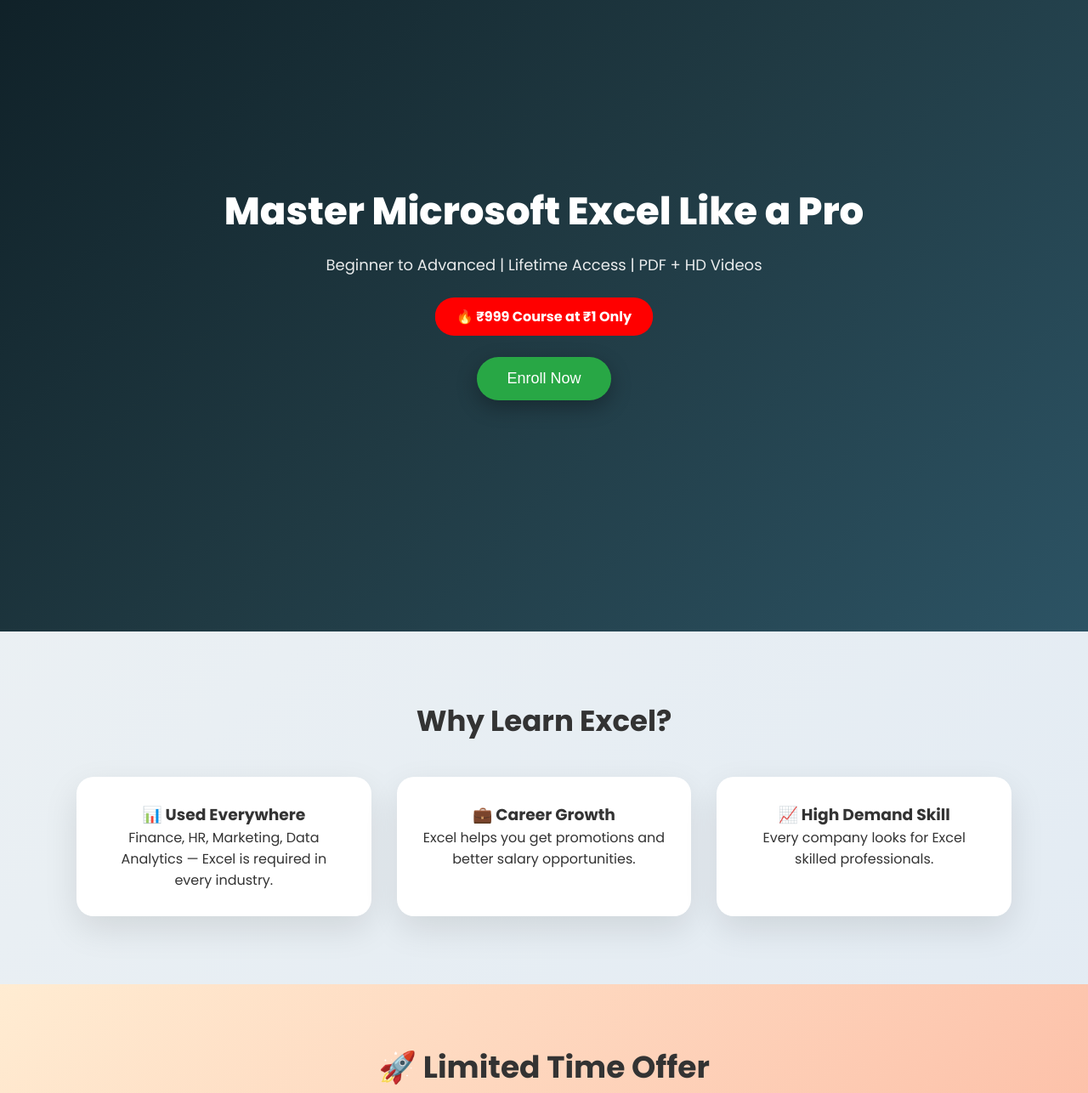
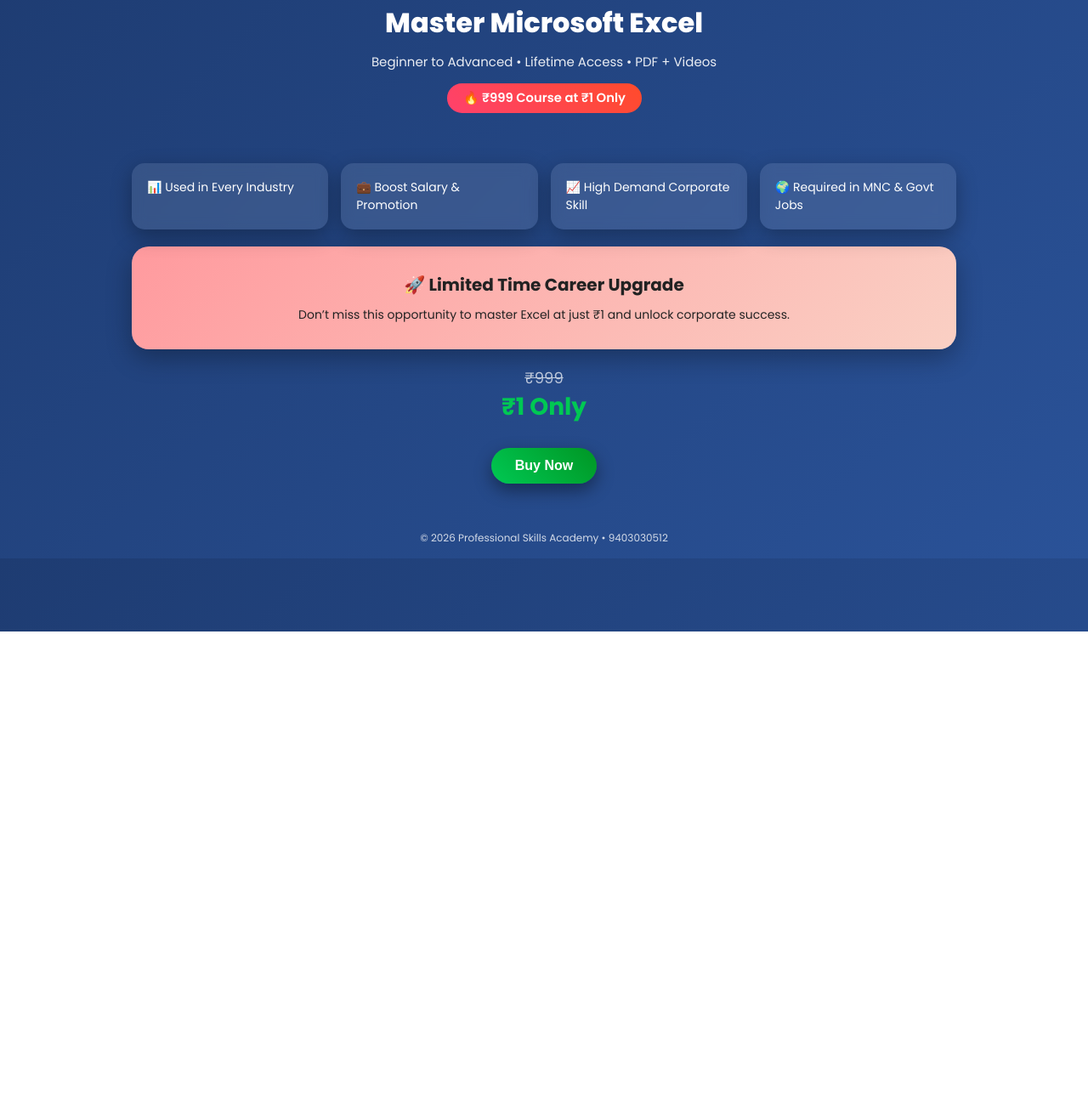
Before and after one commit to pavanwanjari/Course_V4_shubham, a plain HTML site: page index.html in a window 1280 px wide. Shown: the part 57-1343 px from the top of the page at 85% size. After the commit the page ends 800 px from the top, so only its background shows below. Drawn offline with Linux system fonts and the light colour scheme.

Commit message:
Update index.html

```diff
--- a/index.html
+++ b/index.html
@@ -3,250 +3,177 @@
 <head>
 <meta charset="UTF-8">
 <meta name="viewport" content="width=device-width, initial-scale=1.0">
-<title>Professional Skills Academy - Excel Mastery</title>
+<title>Excel Mastery ₹1 Offer</title>
 
-<!-- SEO -->
-<meta name="description" content="Master Microsoft Excel at just ₹1. Beginner to Advanced with lifetime access. Limited offer.">
-
-<!-- Google Font -->
 <link href="https://fonts.googleapis.com/css2?family=Poppins:wght@400;600;700;800&display=swap" rel="stylesheet">
 
 <style>
 *{margin:0;padding:0;box-sizing:border-box;}
+
 body{
 font-family:'Poppins',sans-serif;
-background:linear-gradient(135deg,#eef2f3,#dfe9f3);
-color:#333;
+background:linear-gradient(135deg,#1e3c72,#2a5298);
+color:#fff;
 overflow-x:hidden;
 }
 
-/* HERO SECTION */
+/* HERO */
 .hero{
-height:100vh;
-display:flex;
-flex-direction:column;
-justify-content:center;
-align-items:center;
+padding:60px 15px 40px;
 text-align:center;
-background:linear-gradient(135deg,#0f2027,#203a43,#2c5364);
-color:white;
-padding:20px;
 }
 
 .hero h1{
-font-size:45px;
+font-size:32px;
 font-weight:800;
-margin-bottom:15px;
-animation:slideDown 1.2s ease;
+margin-bottom:10px;
 }
 
 .hero p{
-font-size:18px;
-margin-bottom:25px;
+font-size:15px;
 opacity:0.9;
-animation:fadeIn 2s ease;
+margin-bottom:15px;
 }
 
-.offer-badge{
-background:red;
-padding:10px 25px;
+.offer{
+display:inline-block;
+background:linear-gradient(45deg,#ff416c,#ff4b2b);
+padding:6px 18px;
 border-radius:30px;
-font-weight:700;
+font-size:14px;
+font-weight:600;
 animation:pulse 1.5s infinite;
 }
 
 @keyframes pulse{
 0%{transform:scale(1);}
-50%{transform:scale(1.07);}
+50%{transform:scale(1.06);}
 100%{transform:scale(1);}
 }
 
-@keyframes slideDown{
-from{transform:translateY(-40px);opacity:0;}
-to{transform:translateY(0);opacity:1;}
+/* CARD CONTAINER */
+.container{
+max-width:1000px;
+margin:auto;
+padding:20px 15px;
 }
 
-@keyframes fadeIn{
-from{opacity:0;}
-to{opacity:1;}
+.grid{
+display:grid;
+grid-template-columns:repeat(auto-fit,minmax(220px,1fr));
+gap:15px;
 }
+
+.card{
+background:rgba(255,255,255,0.1);
+backdrop-filter:blur(8px);
+padding:18px;
+border-radius:15px;
+box-shadow:0 8px 25px rgba(0,0,0,0.3);
+transition:0.3s;
+font-size:14px;
+}
+
+.card:hover{
+transform:translateY(-5px);
+background:rgba(255,255,255,0.15);
+}
+
+/* AD SECTION */
+.ad{
+background:linear-gradient(135deg,#ff9a9e,#fad0c4);
+color:#222;
+padding:30px 15px;
+border-radius:20px;
+text-align:center;
+margin:20px auto;
+box-shadow:0 10px 30px rgba(0,0,0,0.3);
+}
+
+.ad h2{
+font-size:20px;
+margin-bottom:10px;
+}
+
+.ad p{
+font-size:14px;
+}
+
+/* PRICE */
+.price{
+margin:15px 0;
+font-size:18px;
+}
+
+.price del{opacity:0.7;}
+.price strong{font-size:28px;color:#00c853;}
 
 /* BUTTON */
 .btn{
-margin-top:25px;
-padding:15px 35px;
-background:#28a745;
-color:white;
+margin-top:12px;
+padding:12px 28px;
 border:none;
 border-radius:40px;
-font-size:18px;
+background:linear-gradient(45deg,#00c853,#009624);
+color:white;
+font-size:16px;
+font-weight:600;
 cursor:pointer;
-box-shadow:0 8px 25px rgba(0,0,0,0.3);
-transition:0.4s;
-}
-.btn:hover{
-transform:translateY(-5px) scale(1.05);
-box-shadow:0 15px 35px rgba(0,0,0,0.4);
-background:#218838;
+box-shadow:0 8px 20px rgba(0,0,0,0.4);
+transition:0.3s;
 }
 
-/* SECTION */
-.section{
-padding:80px 20px;
-text-align:center;
-}
-
-.section h2{
-font-size:34px;
-margin-bottom:40px;
-position:relative;
-}
-
-/* CARD GRID */
-.grid{
-display:grid;
-grid-template-columns:repeat(auto-fit,minmax(250px,1fr));
-gap:30px;
-max-width:1100px;
-margin:auto;
-}
-
-.card{
-background:white;
-padding:30px;
-border-radius:20px;
-box-shadow:0 15px 40px rgba(0,0,0,0.1);
-transition:0.4s;
-}
-
-.card:hover{
-transform:translateY(-10px);
-box-shadow:0 20px 50px rgba(0,0,0,0.2);
-}
-
-/* ADVERTISEMENT SECTION */
-.ad-section{
-background:linear-gradient(135deg,#ffecd2,#fcb69f);
-padding:70px 20px;
-text-align:center;
-}
-
-.ad-section h2{
-font-size:36px;
-margin-bottom:20px;
-}
-
-.ad-section p{
-font-size:18px;
-margin-bottom:25px;
-}
-
-/* IMAGE */
-.course-img{
-width:150px;
-margin:20px auto;
-filter:drop-shadow(0px 10px 20px rgba(0,0,0,0.3));
-transition:0.4s;
-}
-.course-img:hover{
-transform:rotate(8deg) scale(1.1);
-}
-
-/* SCROLL ANIMATION */
-.reveal{
-opacity:0;
-transform:translateY(50px);
-transition:all 1s ease;
-}
-.reveal.active{
-opacity:1;
-transform:translateY(0);
+.btn:hover{
+transform:translateY(-4px) scale(1.05);
+box-shadow:0 12px 30px rgba(0,0,0,0.5);
 }
 
 /* FOOTER */
 footer{
-background:#1d3557;
-color:white;
-padding:25px;
 text-align:center;
-font-size:14px;
+padding:15px;
+font-size:12px;
+opacity:0.8;
+margin-top:20px;
 }
 </style>
 </head>
 
 <body>
 
-<!-- HERO -->
-<section class="hero">
-<h1>Master Microsoft Excel Like a Pro</h1>
-<p>Beginner to Advanced | Lifetime Access | PDF + HD Videos</p>
-<div class="offer-badge">🔥 ₹999 Course at ₹1 Only</div>
-<button class="btn" onclick="scrollToEnroll()">Enroll Now</button>
-</section>
+<div class="hero">
+<h1>Master Microsoft Excel</h1>
+<p>Beginner to Advanced • Lifetime Access • PDF + Videos</p>
+<div class="offer">🔥 ₹999 Course at ₹1 Only</div>
+</div>
 
-<!-- WHY SECTION -->
-<section class="section reveal">
-<h2>Why Learn Excel?</h2>
+<div class="container">
+
 <div class="grid">
-<div class="card">
-<h3>📊 Used Everywhere</h3>
-<p>Finance, HR, Marketing, Data Analytics — Excel is required in every industry.</p>
+<div class="card">📊 Used in Every Industry</div>
+<div class="card">💼 Boost Salary & Promotion</div>
+<div class="card">📈 High Demand Corporate Skill</div>
+<div class="card">🌍 Required in MNC & Govt Jobs</div>
 </div>
-<div class="card">
-<h3>💼 Career Growth</h3>
-<p>Excel helps you get promotions and better salary opportunities.</p>
+
+<div class="ad">
+<h2>🚀 Limited Time Career Upgrade</h2>
+<p>Don’t miss this opportunity to master Excel at just ₹1 and unlock corporate success.</p>
 </div>
-<div class="card">
-<h3>📈 High Demand Skill</h3>
-<p>Every company looks for Excel skilled professionals.</p>
+
+<div style="text-align:center;">
+<div class="price">
+<del>₹999</del><br>
+<strong>₹1 Only</strong>
 </div>
+<button class="btn">Buy Now</button>
 </div>
-</section>
 
-<!-- ADVERTISEMENT -->
-<section class="ad-section reveal">
-<h2>🚀 Limited Time Offer</h2>
-<img src="https://img.icons8.com/color/200/microsoft-excel-2019.png" class="course-img">
-<p>Upgrade your career with the most in-demand skill in the corporate world.
-Today only at ₹1. Don’t miss this opportunity.</p>
-<button class="btn" onclick="scrollToEnroll()">Grab This Deal</button>
-</section>
-
-<!-- ENROLL -->
-<section class="section reveal" id="enroll">
-<h2>Enroll Now</h2>
-<p style="font-size:20px;margin-bottom:20px;">
-<del>₹999</del> <strong style="color:#28a745;font-size:30px;">₹1 Only</strong>
-</p>
-<button class="btn">Buy Now</button>
-</section>
+</div>
 
 <footer>
-© 2026 Professional Skills Academy
-<br>Contact: 9403030512 | shubhams2018@gmail.com
+© 2026 Professional Skills Academy • 9403030512
 </footer>
-
-<script>
-
-/* Scroll Reveal Animation */
-window.addEventListener('scroll',function(){
-var reveals=document.querySelectorAll('.reveal');
-for(var i=0;i<reveals.length;i++){
-var windowHeight=window.innerHeight;
-var elementTop=reveals[i].getBoundingClientRect().top;
-var elementVisible=100;
-if(elementTop<windowHeight-elementVisible){
-reveals[i].classList.add('active');
-}
-}
-});
-
-/* Smooth Scroll */
-function scrollToEnroll(){
-document.getElementById("enroll").scrollIntoView({behavior:"smooth"});
-}
-
-</script>
 
 </body>
 </html>
```
